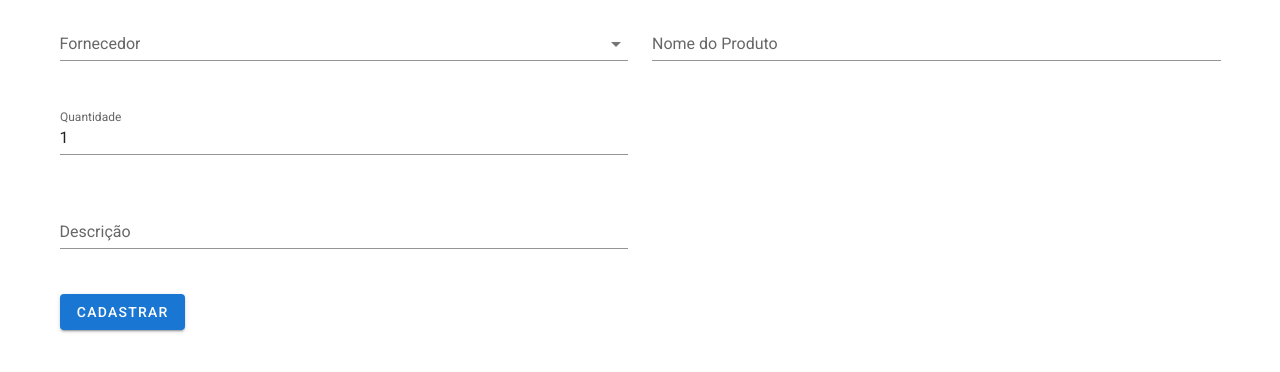
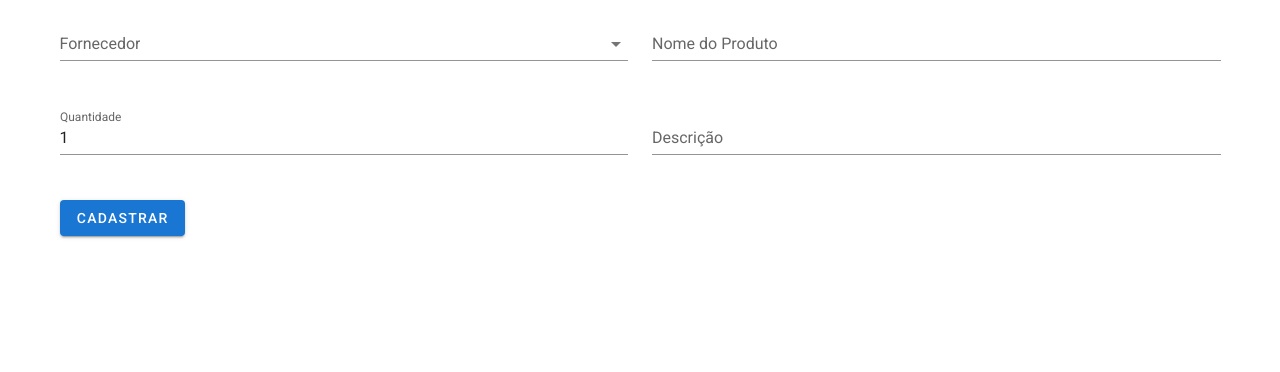
Before and after one commit to sleonardoaugusto/pos-frontend, a Vue app: page /produtos/novo in a window 1280 px wide. Shown: the top 372 px of the page. Built offline with nearby package versions, Linux system fonts and the light colour scheme; data requests are answered from the project's data file; what vue-the-mask would draw is missing.

Commit message:
Layout fix

```diff
--- a/src/components/Product/ProductForm.vue
+++ b/src/components/Product/ProductForm.vue
@@ -29,8 +29,6 @@
           :error-messages="errorMessage('qty')"
         />
       </v-col>
-    </v-row>
-    <v-row>
       <v-col cols="12" md="6">
         <v-text-field
           id="description"
```
